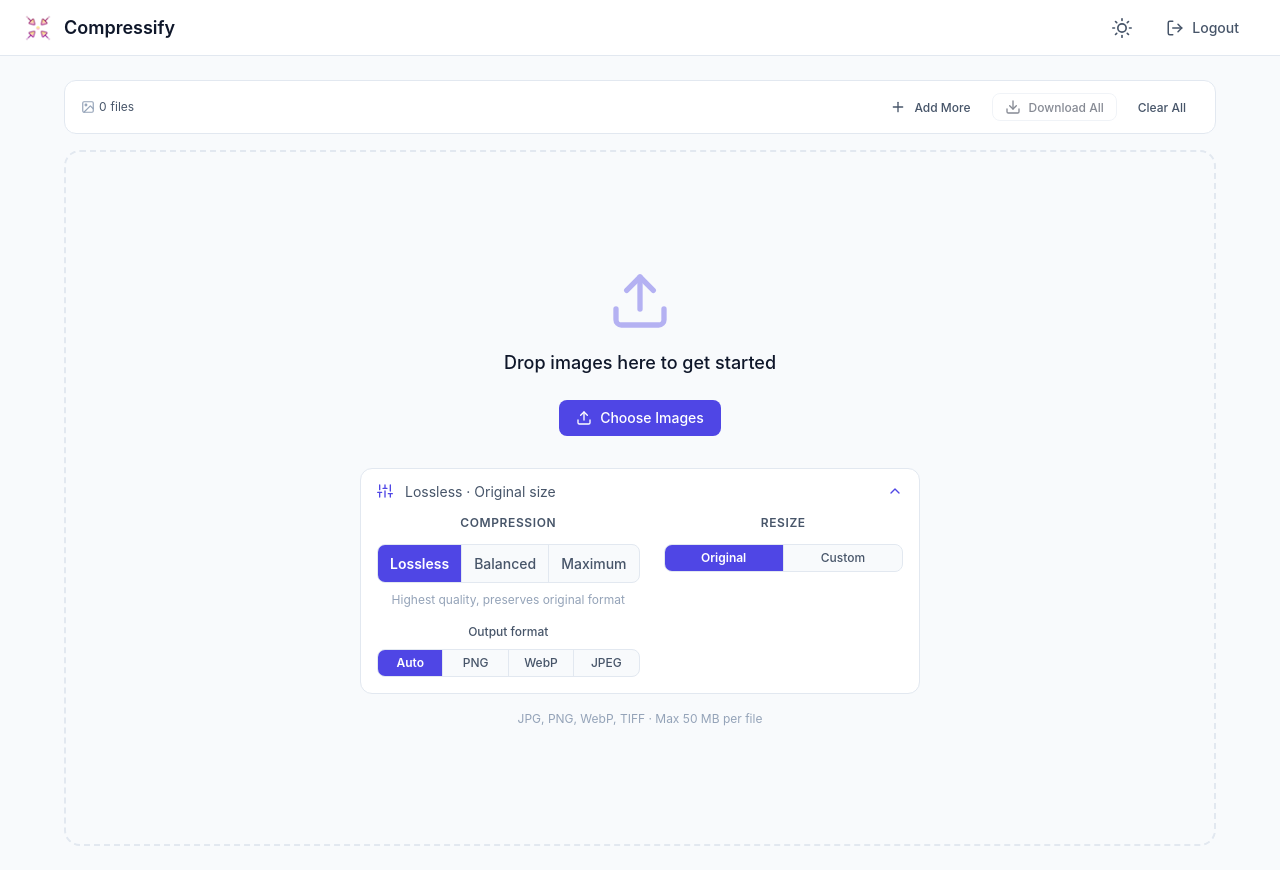
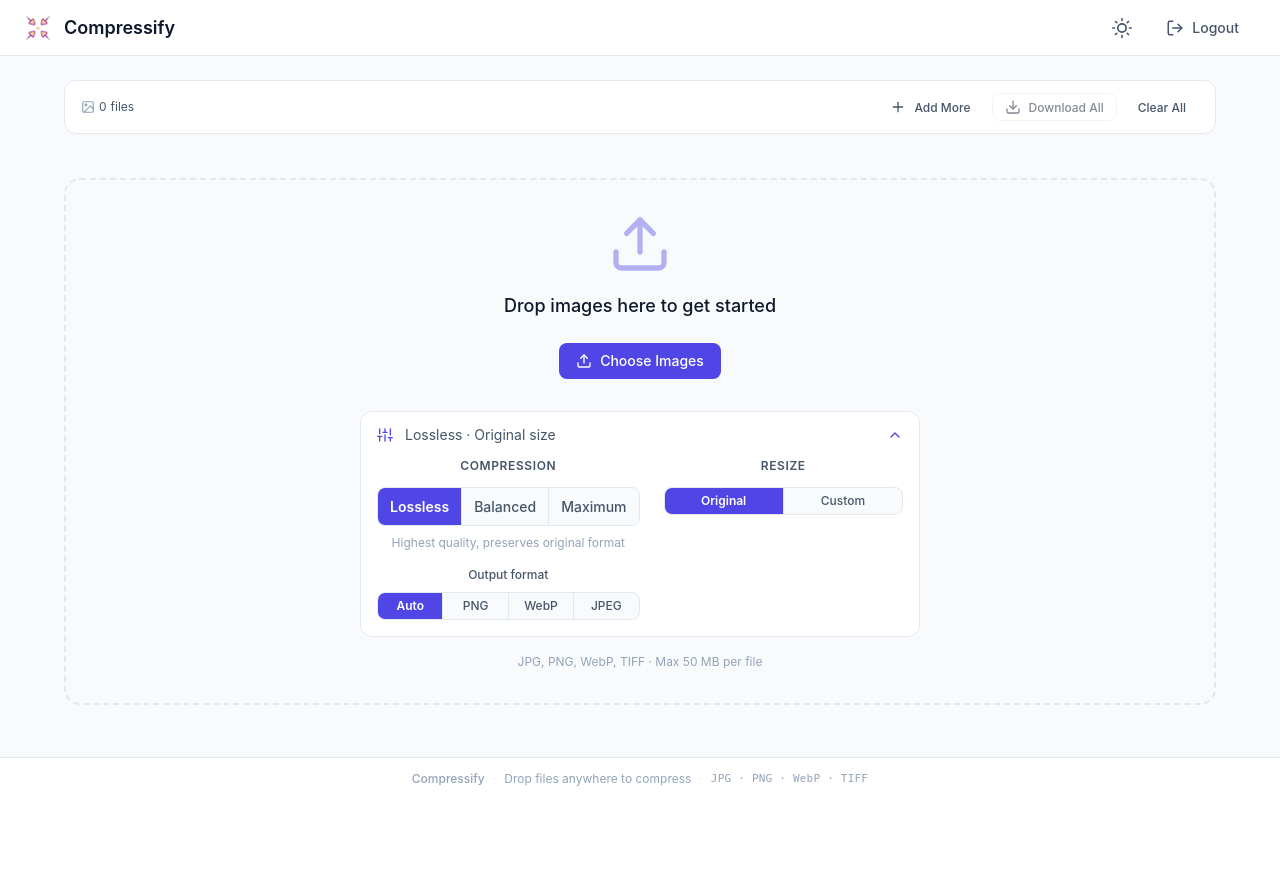
Before and after one commit to michalito/file-compressor, a Flask app: page / in a window 1280 px wide. After the commit the page ends 786 px from the top, so only its background shows below. Run offline with Flask 3, Linux system fonts and the light colour scheme; the visitor is signed in with stand-in values (Sample User, id 1); parts of the project's set-up code (start-up, migrations or seed data) failed here and were passed over; some libraries are stand-ins or nearby versions.

Commit message:
Enhance image processing and layout features
- Added support for MPO (Multi-Picture Object) format in image processing, converting it to JPEG.
- Improved CSS layout for a fixed header and footer, ensuring content scrolls correctly.
- Updated layout styles to accommodate a new footer and adjusted height calculations for various components.
- Integrated footer component into the main HTML template for better user experience.

```diff
--- a/app/compression/image_processor.py
+++ b/app/compression/image_processor.py
@@ -118,6 +118,10 @@ class ImageCompressor:
         try:
             # Try to open the image to validate format
             img = Image.open(io.BytesIO(image_data))
+
+            # MPO (Multi-Picture Object) is JPEG with extra frames (common in smartphone photos)
+            if img.format == 'MPO':
+                img.format = 'JPEG'
 
             # Check format
             if img.format not in ['JPEG', 'PNG', 'WEBP', 'TIFF']:
--- /dev/null
+++ b/app/static/css/components/footer.css
@@ -0,0 +1,88 @@
+/* Footer — subtle page terminator */
+.footer {
+  display: flex;
+  align-items: center;
+  justify-content: center;
+  gap: var(--space-4);
+  padding: var(--space-3) var(--space-6);
+  border-top: 1px solid var(--color-border);
+  background-color: var(--color-surface);
+  color: var(--color-text-tertiary);
+  font-size: var(--text-xs);
+  line-height: var(--leading-normal);
+  position: relative;
+  flex-shrink: 0;
+}
+
+.footer__inner {
+  display: flex;
+  align-items: center;
+  gap: var(--space-2);
+  max-width: 1200px;
+}
+
+.footer__brand {
+  font-weight: var(--weight-medium);
+  color: var(--color-text-tertiary);
+}
+
+.footer__separator {
+  color: var(--color-border);
+  user-select: none;
+}
+
+.footer__hint {
+  color: var(--color-text-tertiary);
+}
+
+.footer__formats {
+  color: var(--color-text-tertiary);
+  font-family: var(--font-mono);
+  font-size: 0.6875rem;
+  letter-spacing: 0.02em;
+}
+
+/* Scroll-to-top button */
+.footer__scroll-top {
+  position: absolute;
+  right: var(--space-6);
+  top: 50%;
+  transform: translateY(-50%);
+  display: flex;
+  align-items: center;
+  justify-content: center;
+  width: 28px;
+  height: 28px;
+  border-radius: var(--radius-full);
+  border: 1px solid var(--color-border);
+  background-color: var(--color-surface);
+  color: var(--color-text-tertiary);
+  cursor: pointer;
+  transition: all var(--transition-fast);
+}
+
+.footer__scroll-top .icon {
+  transform: rotate(180deg);
+}
+
+.footer__scroll-top:hover {
+  color: var(--color-primary);
+  border-color: var(--color-primary);
+  background-color: var(--color-primary-subtle);
+}
+
+.footer__scroll-top:focus-visible {
+  outline: 2px solid var(--color-primary);
+  outline-offset: 2px;
+}
+
+.footer__scroll-top.is-hidden {
+  display: none;
+}
+
+/* Mobile: hide footer (fixed bottom toolbar takes precedence) */
+@media (max-width: 640px) {
+  .footer {
+    display: none;
+  }
+}
--- a/app/static/css/layout.css
+++ b/app/static/css/layout.css
@@ -1,3 +1,17 @@
+/* App shell: fixed header + footer, content scrolls between */
+body {
+  display: flex;
+  flex-direction: column;
+  height: 100vh;
+  overflow: hidden;
+}
+
+main {
+  flex: 1 1 auto;
+  overflow-y: auto;
+  min-height: 0;
+}
+
 /* Header */
 .header {
   position: sticky;
@@ -35,15 +49,18 @@
   gap: var(--space-2);
 }
 
-/* App layout — single column */
+/* App layout — single column, fills main */
 .app-layout {
   display: flex;
   flex-direction: column;
-  min-height: calc(100vh - var(--header-height));
+  min-height: 100%;
 }
 
-/* Workspace (full width) */
+/* Workspace (full width, fills main) */
 .workspace {
+  flex: 1;
+  display: flex;
+  flex-direction: column;
   padding: var(--space-6);
   min-width: 0;
   max-width: 1200px;
@@ -51,13 +68,14 @@
   margin: 0 auto;
 }
 
-/* Empty state — hero drop zone */
+/* Empty state — hero drop zone, centered in available space */
 .workspace__empty {
   display: flex;
   flex-direction: column;
   align-items: center;
   justify-content: center;
-  min-height: calc(100vh - var(--header-height) - var(--space-12));
+  margin-top: auto;
+  margin-bottom: auto;
   color: var(--color-text-tertiary);
   text-align: center;
   gap: var(--space-4);
--- a/app/static/css/pages/action-bar.css
+++ b/app/static/css/pages/action-bar.css
@@ -10,7 +10,7 @@
   border: 1px solid var(--color-border);
   border-radius: var(--radius-lg);
   position: sticky;
-  top: calc(var(--header-height) + var(--space-4));
+  top: 0;
   z-index: var(--z-sticky);
 }
 
--- a/app/static/css/pages/login.css
+++ b/app/static/css/pages/login.css
@@ -3,7 +3,7 @@
   display: flex;
   align-items: center;
   justify-content: center;
-  min-height: calc(100vh - var(--header-height));
+  min-height: calc(100vh - var(--header-height) - var(--footer-height));
   padding: var(--space-4);
 }
 
--- a/app/static/css/tokens.css
+++ b/app/static/css/tokens.css
@@ -93,6 +93,7 @@
 
   /* Layout */
   --header-height: 56px;
+  --footer-height: 40px;
 }
 
 [data-theme="dark"] {
--- /dev/null
+++ b/app/static/js/components/footer.js
@@ -0,0 +1,76 @@
+/**
+ * Footer: scroll-to-top button and dynamic hint text.
+ */
+import { $ } from '../lib/dom.js';
+import { bus } from '../lib/events.js';
+import { state } from '../state/app-state.js';
+
+const SCROLL_THRESHOLD = 300;
+const DEFAULT_HINT = 'Drop files anywhere to compress';
+
+export function initFooter() {
+  const scrollBtn = $('#scroll-top-btn');
+  const hintEl = $('#footer-hint');
+  const scrollContainer = $('#main-content');
+
+  if (!scrollBtn || !scrollContainer) return;
+
+  // Scroll-to-top visibility (passive, rAF-throttled)
+  let ticking = false;
+  scrollContainer.addEventListener('scroll', () => {
+    if (!ticking) {
+      requestAnimationFrame(() => {
+        scrollBtn.classList.toggle('is-hidden', scrollContainer.scrollTop <= SCROLL_THRESHOLD);
+        ticking = false;
+      });
+      ticking = true;
+    }
+  }, { passive: true });
+
+  // Scroll-to-top click
+  scrollBtn.addEventListener('click', () => {
+    scrollContainer.scrollTo({ top: 0, behavior: 'smooth' });
+  });
+
+  // Dynamic hint text (workspace page only)
+  if (!hintEl || !$('.app-layout')) return;
+
+  bus.on('files:countChanged', () => updateHint(hintEl));
+  bus.on('file:updated', () => updateHint(hintEl));
+  bus.on('files:cleared', () => { hintEl.textContent = DEFAULT_HINT; });
+}
+
+function updateHint(hintEl) {
+  const entries = [...state.files.values()];
+  const total = entries.length;
+  if (total === 0) return;
+
+  const done = entries.filter(e => e.status === 'done').length;
+  const processing = entries.filter(e => e.status === 'processing').length;
+
+  if (processing > 0) {
+    hintEl.textContent = `${done} of ${total} processed\u2026`;
+  } else if (done === total) {
+    let totalSaved = 0;
+    for (const entry of entries) {
+      if (entry.processedData?.metadata) {
+        const orig = entry.processedData.metadata.original_size || 0;
+        const comp = entry.processedData.metadata.compressed_size || 0;
+        totalSaved += (orig - comp);
+      }
+    }
+    if (totalSaved > 0) {
+      hintEl.textContent = `${total} file${total !== 1 ? 's' : ''} \u00b7 ${formatBytes(totalSaved)} saved`;
+    } else {
+      hintEl.textContent = `${total} file${total !== 1 ? 's' : ''} processed`;
+    }
+  } else {
+    hintEl.textContent = `${total} file${total !== 1 ? 's' : ''} loaded`;
+  }
+}
+
+function formatBytes(bytes) {
+  if (bytes < 1024) return `${bytes} B`;
+  if (bytes < 1024 * 1024) return `${(bytes / 1024).toFixed(1)} KB`;
+  return `${(bytes / (1024 * 1024)).toFixed(1)} MB`;
+}
--- a/app/static/js/main.js
+++ b/app/static/js/main.js
@@ -3,9 +3,11 @@
  * ES module, page-context routing.
  */
 import { initTheme } from './components/theme.js';
+import { initFooter } from './components/footer.js';
 
-// Initialize theme on every page
+// Initialize on every page
 initTheme();
+initFooter();
 
 // Page-context routing
 const appLayout = document.querySelector('.app-layout');
--- a/app/templates/base.html
+++ b/app/templates/base.html
@@ -41,6 +41,7 @@
     <link rel="stylesheet" href="{{ url_for('static', filename='css/components/progress.css') }}">
     <link rel="stylesheet" href="{{ url_for('static', filename='css/components/toast.css') }}">
     <link rel="stylesheet" href="{{ url_for('static', filename='css/components/badge.css') }}">
+    <link rel="stylesheet" href="{{ url_for('static', filename='css/components/footer.css') }}">
     <link rel="stylesheet" href="{{ url_for('static', filename='css/utilities.css') }}">
     {% block styles %}{% endblock %}
 </head>
@@ -212,6 +213,20 @@
         {% block content %}{% endblock %}
     </main>
 
+    <!-- Footer -->
+    <footer class="footer" id="app-footer">
+        <div class="footer__inner">
+            <span class="footer__brand">Compressify</span>
+            <span class="footer__separator" aria-hidden="true">&middot;</span>
+            <span class="footer__hint" id="footer-hint">{% if session.get('authenticated') %}Drop files anywhere to compress{% else %}Fast, private image compression{% endif %}</span>
+            <span class="footer__separator" aria-hidden="true">&middot;</span>
+            <span class="footer__formats">JPG · PNG · WebP · TIFF</span>
+        </div>
+        <button type="button" class="footer__scroll-top is-hidden" id="scroll-top-btn" aria-label="Scroll to top">
+            <svg class="icon" width="14" height="14" aria-hidden="true"><use href="#icon-chevron-down"/></svg>
+        </button>
+    </footer>
+
     <script type="module" src="{{ url_for('static', filename='js/main.js') }}"></script>
     {% block scripts %}{% endblock %}
 </body>
```
